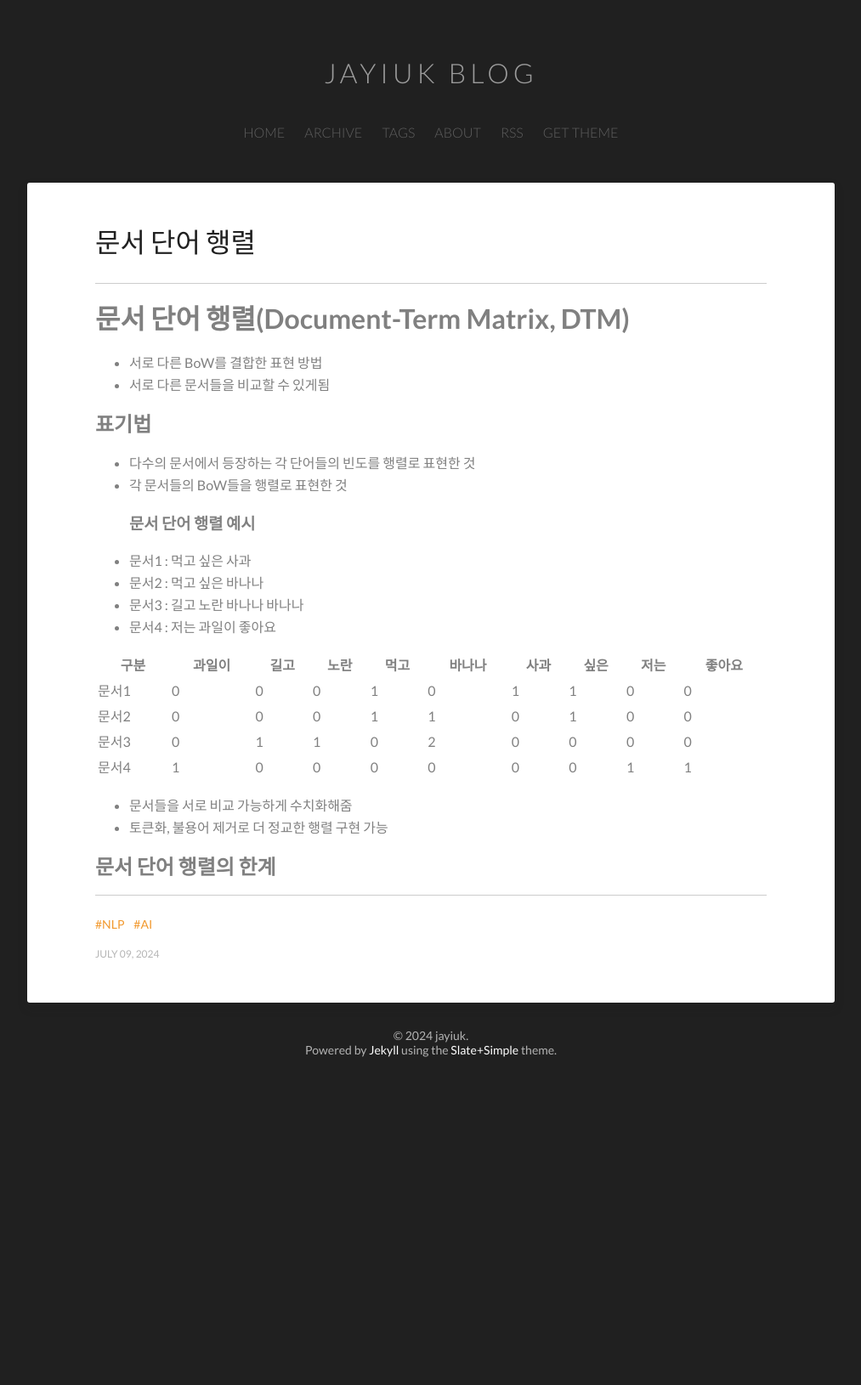
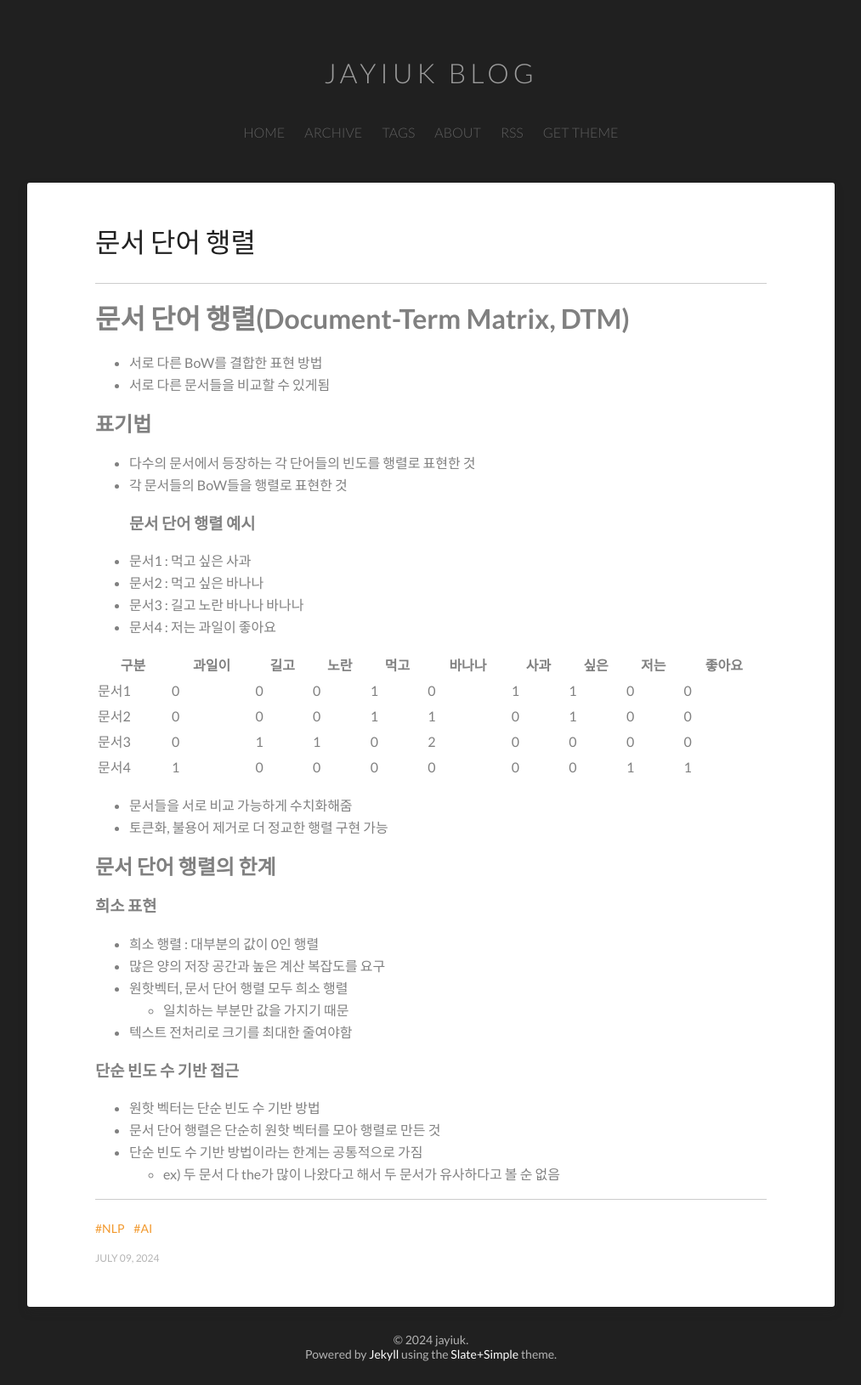
Before and after one commit to jayiuk/jayiuk.github.io, a Jekyll site: the page built from _posts/2024-07-09-Document-Term_Matrix.md, in a window 1280 px wide. Shown: the whole page at 85% size, without its empty margins (133-1146 px from the left). Built offline with Jekyll 4.4.1, drawn with Linux system fonts in a browser that asks for light colours; comment, search, counter and statistics services are not loaded; before the commit the page ends 1272 px from its top, so only the background shows below that.

Commit message:
study document term matrix

```diff
--- a/_posts/2024-07-09-Document-Term_Matrix.md
+++ b/_posts/2024-07-09-Document-Term_Matrix.md
@@ -32,3 +32,15 @@ date-string : July 09, 2024
 
 
 ## 문서 단어 행렬의 한계
+### 희소 표현
+- 희소 행렬 : 대부분의 값이 0인 행렬
+- 많은 양의 저장 공간과 높은 계산 복잡도를 요구
+- 원핫벡터, 문서 단어 행렬 모두 희소 행렬
+  - 일치하는 부분만 값을 가지기 때문
+- 텍스트 전처리로 크기를 최대한 줄여야함
+
+### 단순 빈도 수 기반 접근
+- 원핫 벡터는 단순 빈도 수 기반 방법
+- 문서 단어 행렬은 단순히 원핫 벡터를 모아 행렬로 만든 것
+- 단순 빈도 수 기반 방법이라는 한계는 공통적으로 가짐
+  - ex) 두 문서 다 the가 많이 나왔다고 해서 두 문서가 유사하다고 볼 순 없음
```
